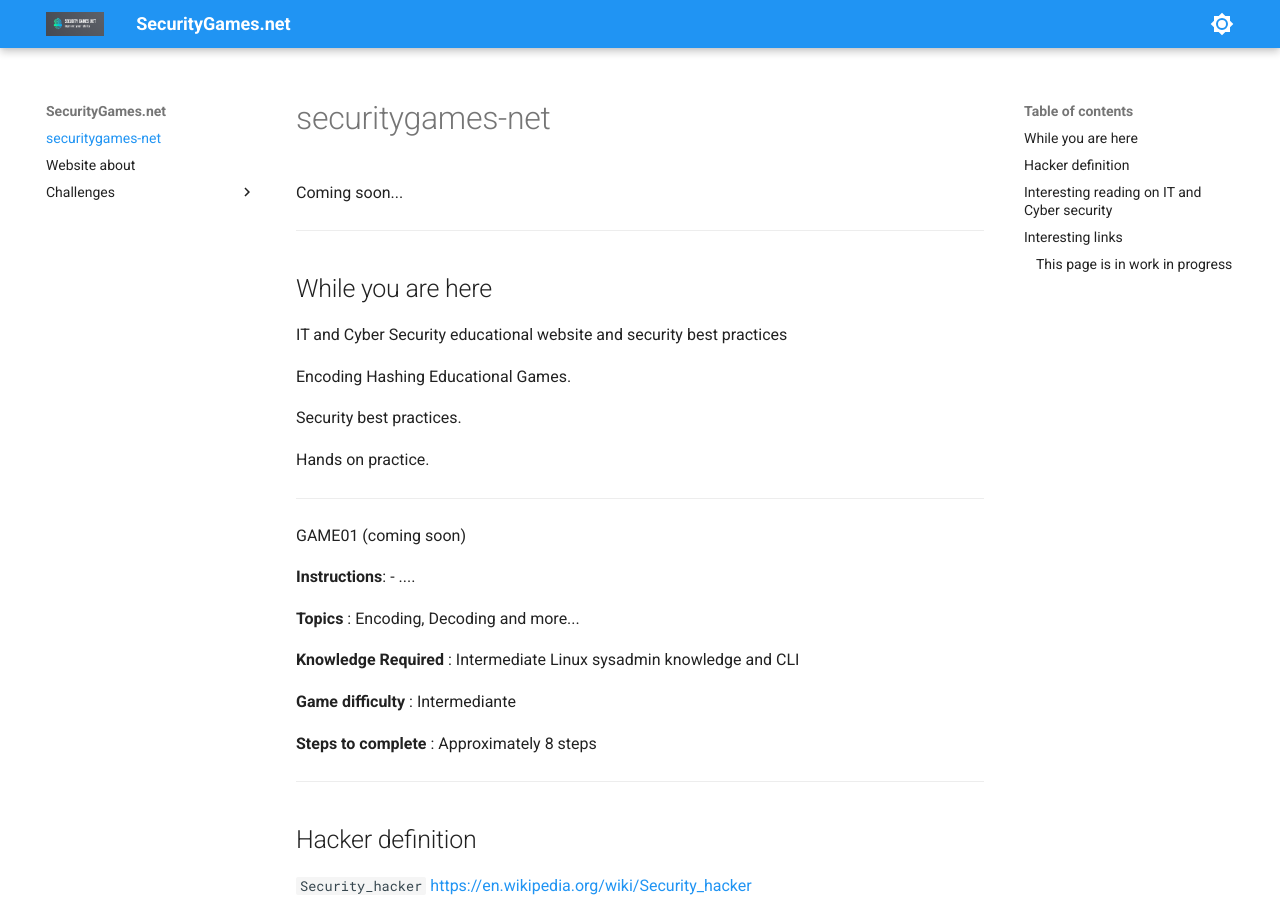
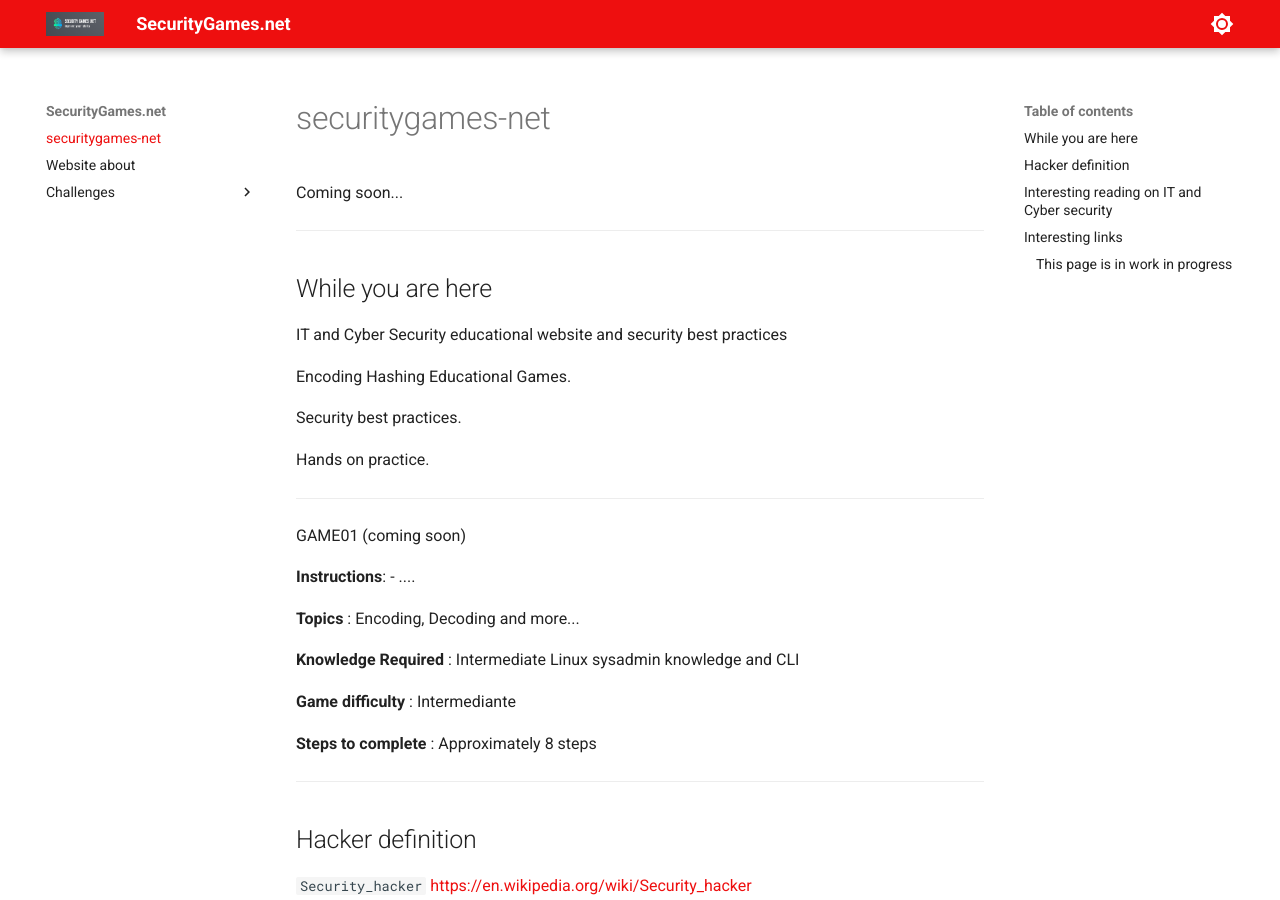
Before and after one commit to AntonioFeijaoUK/www-securitygames-net, an MkDocs documentation site: the page built from docs/index.md, in a window 1280 px wide and 900 px high. Built offline with MkDocs 1.6.1 and Material for MkDocs 9.7.7, drawn with Linux system fonts in a browser that asks for light colours.

Commit message:
Update mkdocs.yml

```diff
--- a/mkdocs.yml
+++ b/mkdocs.yml
@@ -5,9 +5,9 @@
   logo: assets/images/logo/security-games-net.jpg
   features:
     - content.code.annotate
-#  highlightjs: true
-#  hljs_languages:
-#      - yaml
+  highlightjs: true
+  hljs_languages:
+      - yaml
   shortcuts:
       help: 72     # h ###help: 191    # ?
       next: 78     # n
@@ -37,13 +37,11 @@
         icon: material/brightness-4
         name: Switch to light mode
 
-#extra_css:
-#  - assets/css/extra.css
+extra_css:
+  - assets/css/extra.css
 
 #extra_javascript:
 #  - assets/js/extra.js
-
-# source
 
 locale: en
 
```
